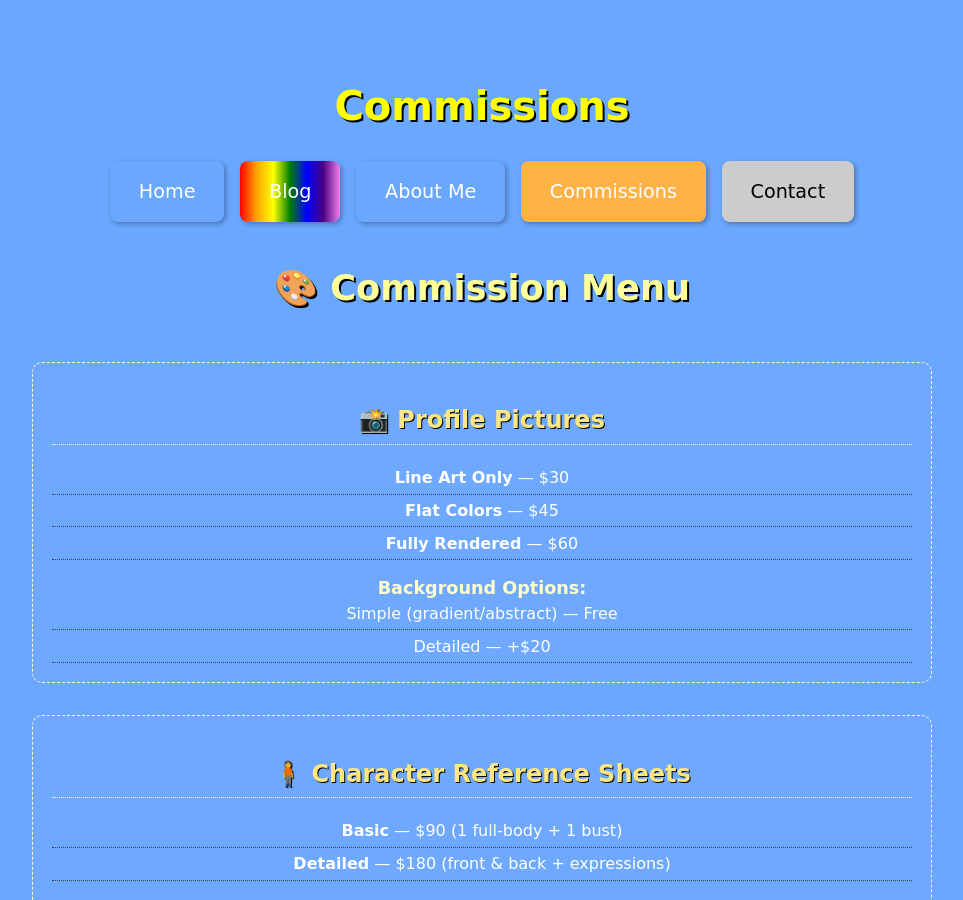
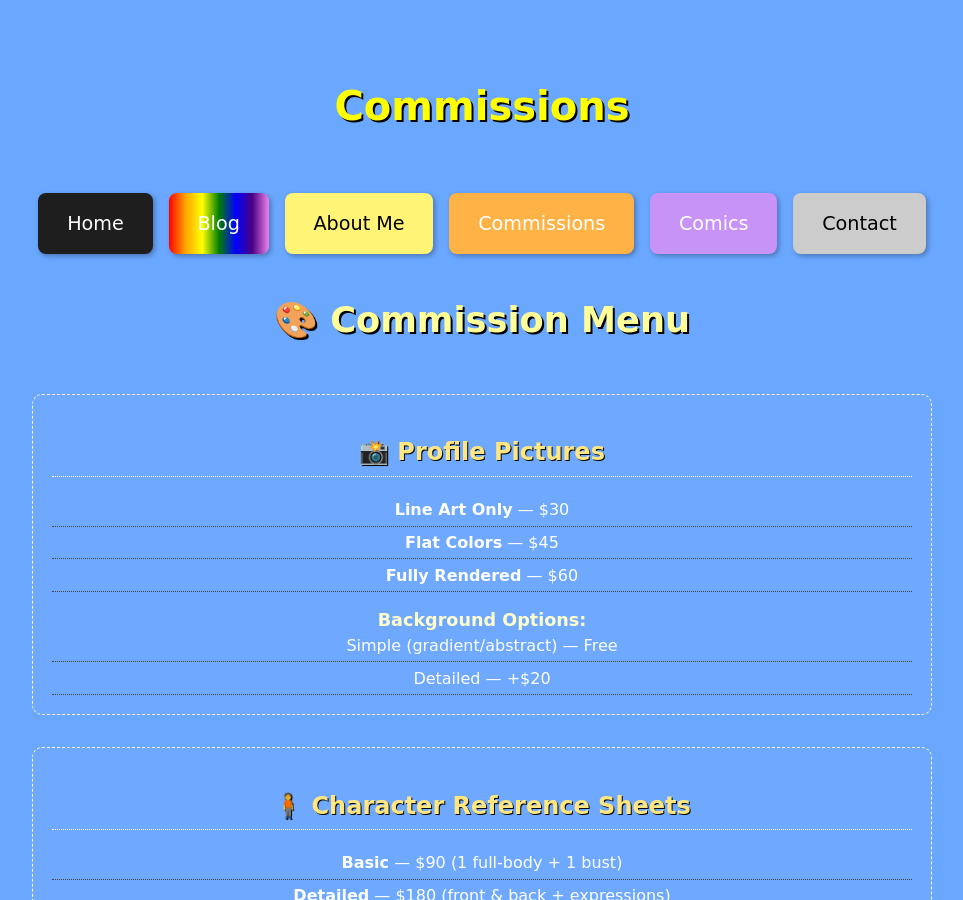
Before and after one commit to Chrissy-and-Chloe/ipodpuppywebsite, a Jekyll site: the page built from commissions.html, in a window 1280 px wide and 900 px high. Shown: the whole window, without its empty margins (158-1121 px from the left). Built offline with Jekyll 4.4.1, drawn with Linux system fonts in a browser that asks for light colours.

Commit message:
Update default.html

```diff
--- a/_layouts/default.html
+++ b/_layouts/default.html
@@ -12,11 +12,14 @@
     <h1>{{ page.title }}</h1> <!-- 👈 This renders the page-specific title -->
 
   <nav class="main-menu">
-    <a href="{{ '/' | relative_url }}" class="menu-btn blue">Home</a>
-    <a href="{{ '/blog.html' | relative_url }}" class="menu-btn rainbow">Blog</a>
-    <a href="{{ '/about.html' | relative_url }}" class="menu-btn bold-blue">About Me</a>
-    <a href="{{ '/commissions.html' | relative_url }}" class="menu-btn orange">Commissions</a>
-    <a href="{{ '/contact.html' | relative_url }}" class="menu-btn silver">Contact</a>
+    <nav class="main-menu">
+      <a href="{{ '/' | relative_url }}" class="menu-btn black">Home</a>
+      <a href="{{ '/blog.html' | relative_url }}" class="menu-btn rainbow">Blog</a>
+      <a href="{{ '/about.html' | relative_url }}" class="menu-btn yellow">About Me</a>
+      <a href="{{ '/commissions.html' | relative_url }}" class="menu-btn orange">Commissions</a>
+      <a href="{{ '/comics.html' | relative_url }}" class="menu-btn comics">Comics</a>
+      <a href="{{ '/contact.html' | relative_url }}" class="menu-btn silver">Contact</a>
+</nav>
   </nav>
 
   <main class="container">
```
